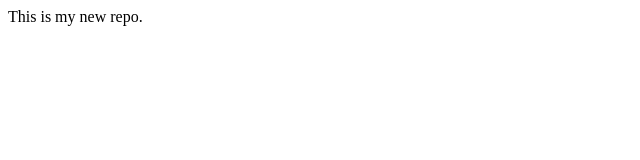
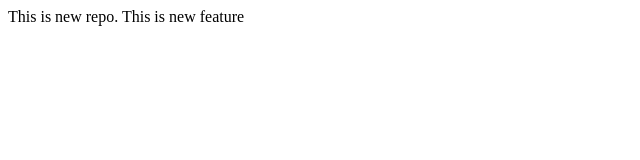
Before and after one commit to kanangoel22/localrepo, a plain HTML site: page index.html in a window 1280 px wide. Shown: the whole page, without its empty margins (0-640 px from the left). Drawn offline with Linux system fonts and the light colour scheme.

Commit message:
Add new feature

```diff
--- a/index.html
+++ b/index.html
@@ -1 +1,2 @@
-<pr>This is my new repo.</pr>
+<pr>This is new repo.</pr>
+<pr>This is new feature</pr>
```
